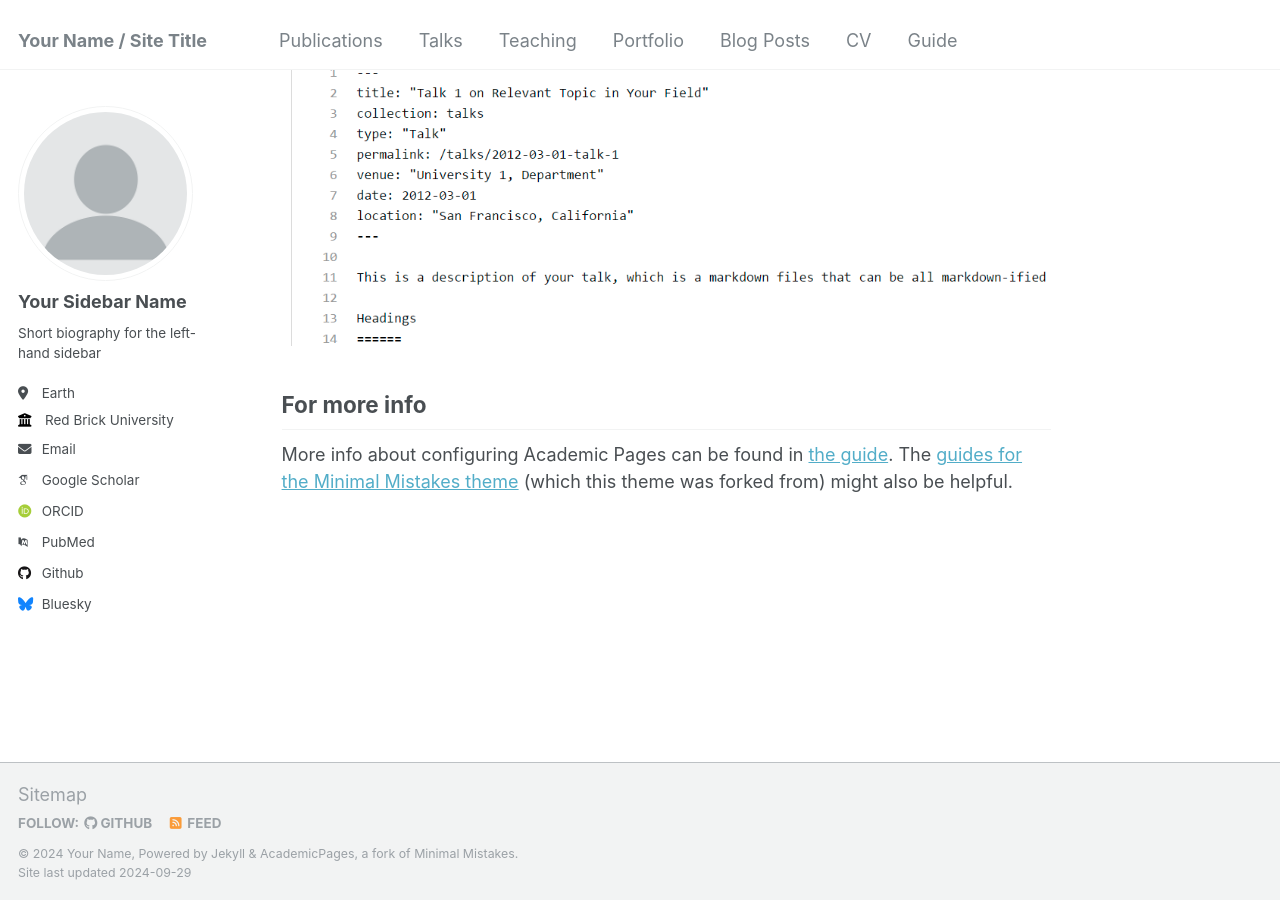
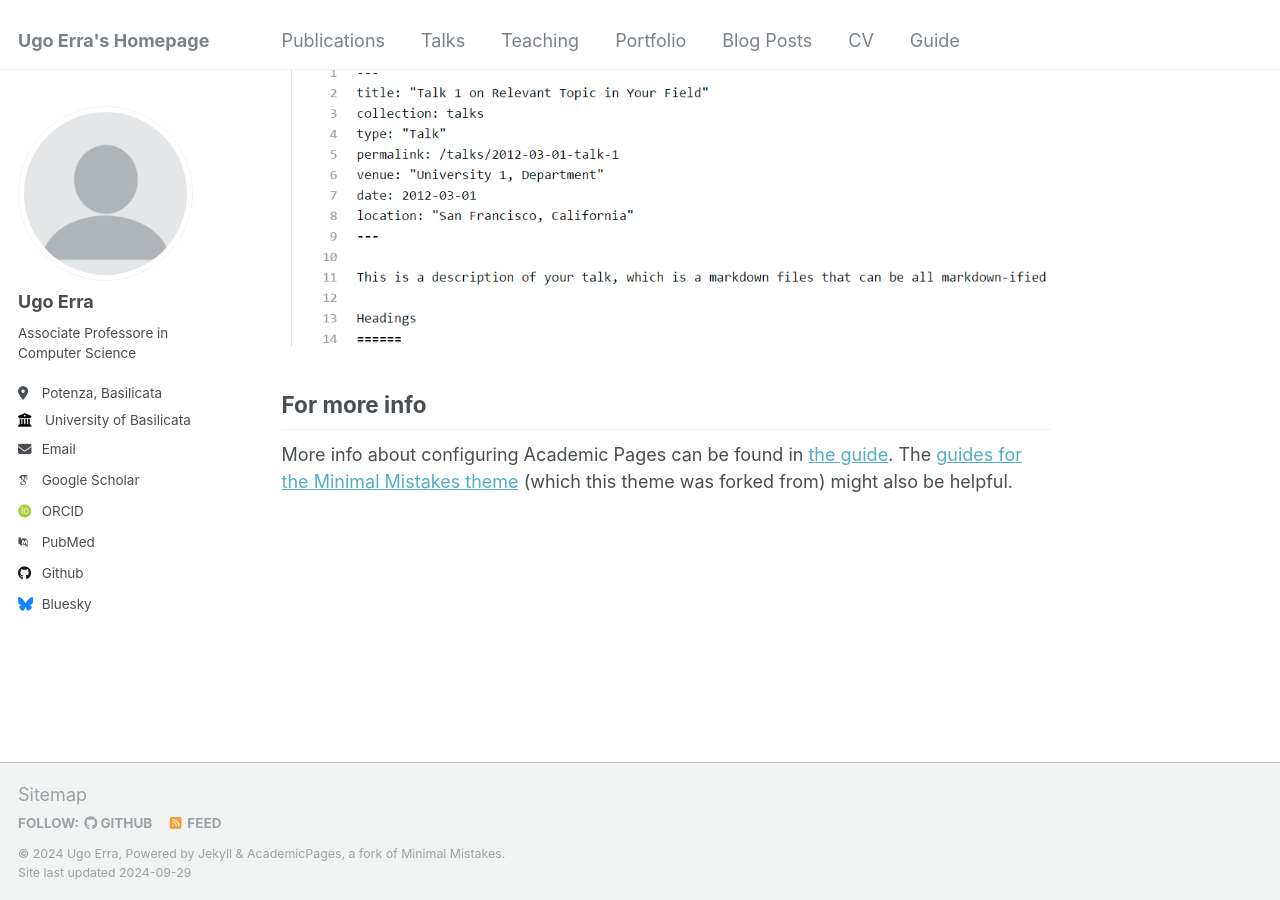
Before and after one commit to ugoerra/ugoerra.github.io, a Jekyll site: the page built from _pages/about.md, in a window 1280 px wide and 900 px high, scrolled down 2643 px. Built offline with Jekyll 4.4.1, drawn with Linux system fonts in a browser that asks for light colours; some web fonts are replaced.

Commit message:
Update _config.yml

```diff
--- a/_config.yml
+++ b/_config.yml
@@ -8,13 +8,13 @@
 
 # Basic Site Settings
 locale                   : "en-US"
-title                    : "Your Name / Site Title"
+title                    : "Ugo Erra's Homepage"
 title_separator          : "-"
-name                     : &name "Your Name"
-description              : &description "personal description"
-url                      : https://academicpages.github.io # the base hostname & protocol for your site e.g. "https://mmistakes.github.io"
+name                     : &name "Ugo Erra"
+description              : &description "Associate Professor at University of Basilicata"
+url                      : https://ugoerra.github.io # the base hostname & protocol for your site e.g. "https://mmistakes.github.io"
 baseurl                  : "" # the subpath of your site, e.g. "/blog"
-repository               : "academicpages/academicpages.github.io"
+repository               : "ugoerra.github.io"
 
 # Site Author - The following control what appear as part of the author content on the side bar.
 #               If a field is blank the icon and link will not appear, otherwise it will be shown.
@@ -22,13 +22,13 @@ repository               : "academicpages/academicpages.github.io"
 author:
   # Biographic information
   avatar           : "profile.png"
-  name             : "Your Sidebar Name"
+  name             : "Ugo Erra"
   pronouns         : # example: "she/her"
-  bio              : "Short biography for the left-hand sidebar"
-  location         : "Earth"
-  employer         : "Red Brick University"
+  bio              : "Associate Professore in Computer Science"
+  location         : "Potenza, Basilicata"
+  employer         : "University of Basilicata"
   uri              : # URL
-  email            : "none@example.org"
+  email            : "ugo.erra@unibas.it"
 
   # Academic websites
   arxiv            : # URL - Update with the correct link to your profile
```
